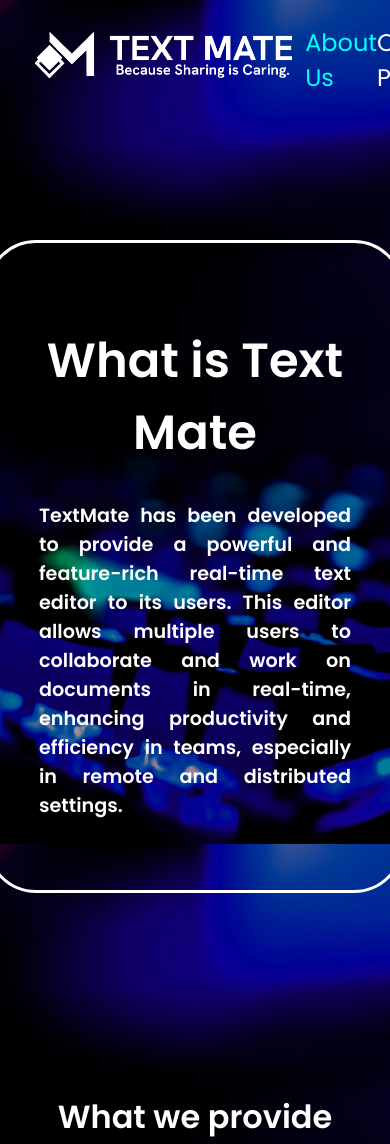
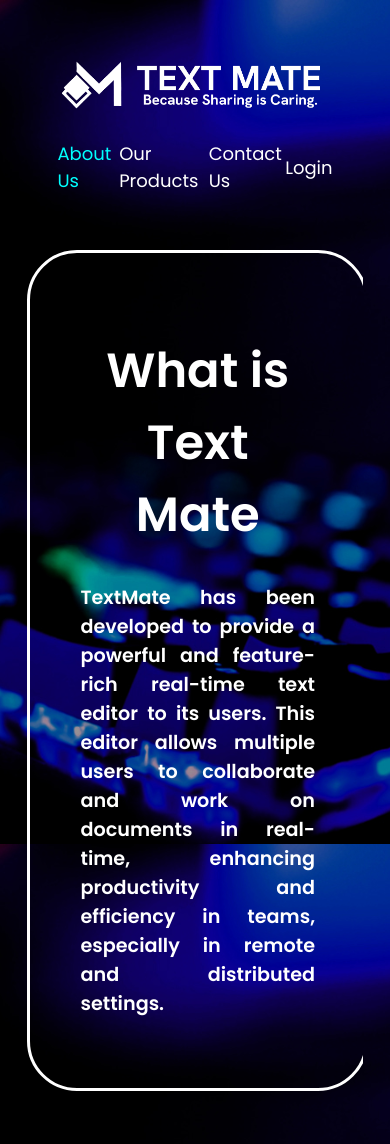
Before and after one commit to Anshita808/TextMate, a plain HTML site: page TEXTMATE/Frontend/pages/aboutUs.html in a window 390 px wide. Shown: the top 1144 px of the page. Drawn offline with Linux system fonts and the light colour scheme.

Commit message:
apply media qurey in about page

```diff
--- a/TEXTMATE/Frontend/style/aboutUs.css
+++ b/TEXTMATE/Frontend/style/aboutUs.css
@@ -6,11 +6,18 @@
 
 body {
     margin: 0;
-    padding: 0;
+    padding: 30px;
+    width: 100%;
+
     background-image: url("../images/main_backgound.jpg");
     background-repeat: no-repeat;
     background-attachment: fixed;
     background-size: cover;
+    display: flex ;
+    flex-direction: column;
+    /* justify-content: center; */
+    align-items: center;
+    box-sizing: border-box;
 }
 
 #main {
@@ -245,41 +252,41 @@
 
 /* media qureay */
 
-@media screen and (max-width: 768px) {
-    /* Add styles for small screens here */
-    body {
-      /* Adjust background image or other styles for small screens */
-      /* For example, you can use a different background image or color */
+@media screen and (max-width: 450px) {
+    *{
+        font-size: medium;
     }
+    section h1{
+        font-size: 2rem;
+        text-align: center;
+    }
+    nav{
+        flex-direction: column;
+    }
+    .anchor{
+        width: 100%;
+    }
+
+    .anchor a {
+        font-size: large;
+    }
+
     .mainContainer>div {
-      /* Adjust width or other styles for content on small screens */
       width: 80%;
+      margin: auto;
+      margin-top: 100px;
     }
-    /* Add other styles as needed for small screens */
   }
 
-  /* Media queries for medium screens (769px to 1024px) */
-  @media screen and (min-width: 769px) and (max-width: 1024px) {
-    /* Add styles for medium screens here */
-    body {
-      /* Adjust background image or other styles for medium screens */
-    }
+  @media screen and (max-width: 900px) {
+
     .mainContainer>div {
-      /* Adjust width or other styles for content on medium screens */
       width: 70%;
     }
-    /* Add other styles as needed for medium screens */
+    nav{
+        flex-direction: column;
+    }
+    .anchor{
+        width: 100%;
+    }
   }
-
-  /* Media queries for large screens (1025px and above) */
-  @media screen and (min-width: 1025px) {
-    /* Add styles for large screens here */
-    body {
-      /* Adjust background image or other styles for large screens */
-    }
-    .mainContainer>div {
-      /* Adjust width or other styles for content on large screens */
-      width: 50%;
-    }
-    /* Add other styles as needed for large screens */
-  }
```
